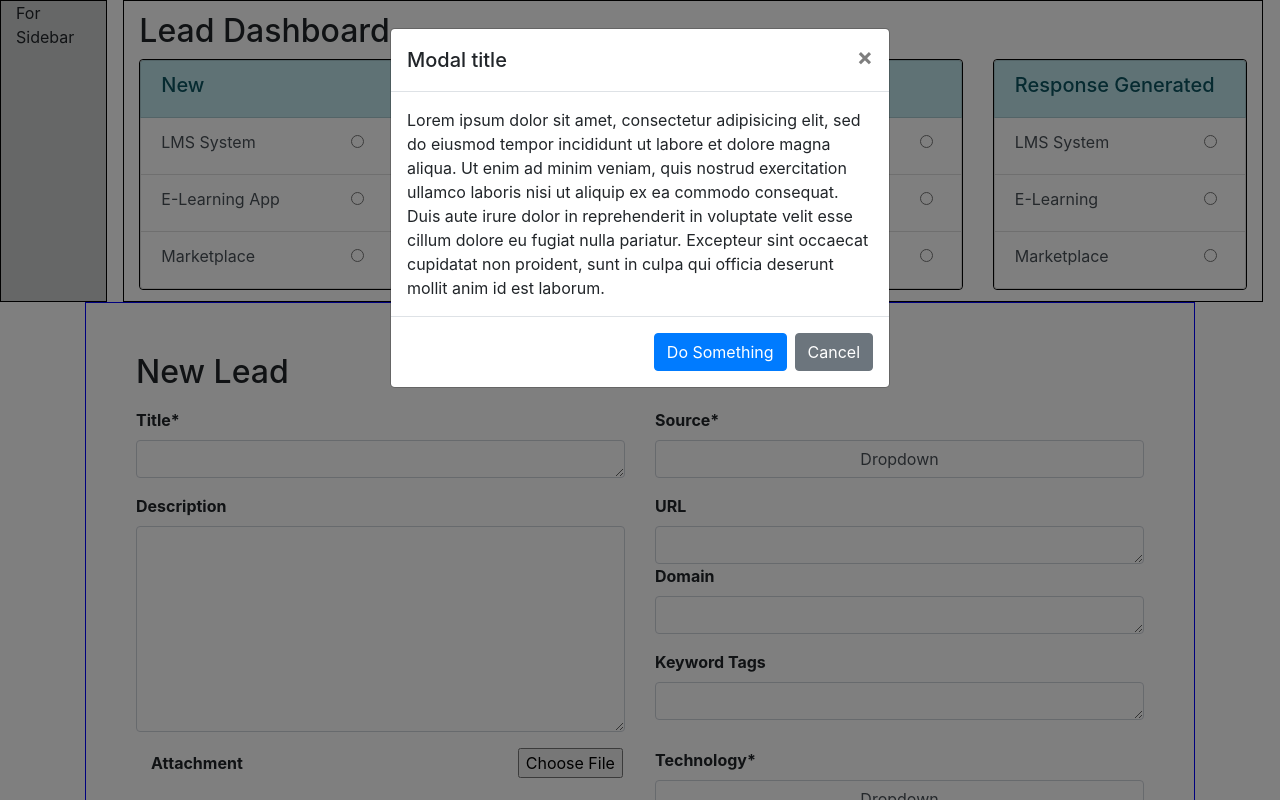
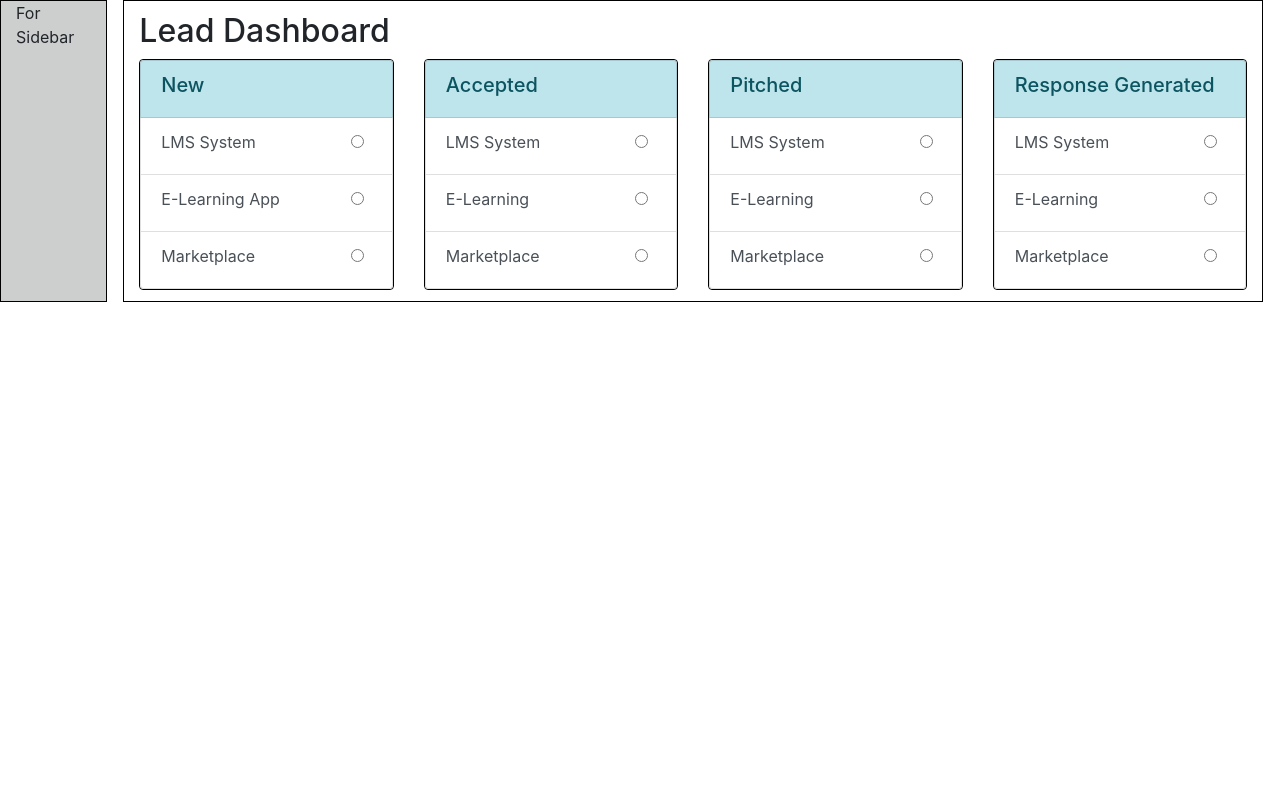
Before and after one commit to sagarutlas-zapbuild/project1, a React (Create React App) app in the folder frontend/: page / in a window 1280 px wide. Shown: the top 800 px of the page. Built offline with nearby package versions, Linux system fonts and the light colour scheme.

Commit message:
Modals Figured out

```diff
--- a/frontend/src/App.css
+++ b/frontend/src/App.css
@@ -45,6 +45,7 @@
 }
 .Radio-label{
   width: 90%;
+
 }
 
 .App-header {
--- a/frontend/src/App.js
+++ b/frontend/src/App.js
@@ -9,7 +9,7 @@ import Dashboard from './Components/LeadDashboard'
 function App() {
   return (<>
     <Dashboard/>
-    <Leadform/>
+
    </>
 
      );
--- a/frontend/src/Components/LeadDashboard.js
+++ b/frontend/src/Components/LeadDashboard.js
@@ -2,26 +2,25 @@ import React from 'react';
 import { Container, Label, ListGroup, ListGroupItem, ListGroupItemHeading, Col, Row } from 'reactstrap'
 import ModalExample from './Modals/ModalExample';
 
-/* let props = []
-const handlechange = (props) => {
 
-        return
-} */
+
 class Dashboard extends React.Component {
 
-    constructor(props){
+    constructor(props) {
         super(props);
-        this.showModal =  this.showModal.bind(this);
+        this.showModal = this.showModal.bind(this);
     }
 
     state = {
         showModal: false
     }
 
-    showModal(){
+    showModal() {
+        console.log("showModal Called");
         this.setState({
             showModal: true,
-        })
+        });
+
     }
 
     render() {
@@ -45,21 +44,21 @@ class Dashboard extends React.Component {
                                             </ListGroupItemHeading>
                                         </ListGroupItem>
                                         <ListGroupItem action>
+                                        <ModalExample showModal={this.state.showModal} />
 
-                                            <Label className="Radio-label">LMS System</Label>
-                                            <input type="radio" name="new" id="lms_system_new" onClick={this.showModal}></input>
+
 
                                         </ListGroupItem>
                                         <ListGroupItem action>
 
                                             <Label className="Radio-label">E-Learning App</Label>
-                                            <input type="radio" name="new" id ="e-learning_app_new"></input>
+                                            <input type="radio" name="new" id="e-learning_app_new"></input>
 
                                         </ListGroupItem>
                                         <ListGroupItem action>
 
                                             <Label className="Radio-label">Marketplace</Label>
-                                            <input type="radio" name="new" id ="marketplace_new"></input>
+                                            <input type="radio" name="new" id="marketplace_new"></input>
 
                                         </ListGroupItem>
                                     </ListGroup>
@@ -153,7 +152,8 @@ class Dashboard extends React.Component {
                         </Container>
                     </Col>
                 </Row>
-                <ModalExample showModal={this.state.showModal} />
+
+
             </Container>
         )
     }
--- a/frontend/src/Components/Modals/ModalExample.js
+++ b/frontend/src/Components/Modals/ModalExample.js
@@ -1,24 +1,26 @@
 import React, { useState } from 'react';
-import { Button, Modal, ModalHeader, ModalBody, ModalFooter } from 'reactstrap';
+import { Button, Modal, ModalHeader, ModalBody, ModalFooter, Label } from 'reactstrap';
 
 const ModalExample = (props) => {
   const {
-    buttonLabel,
-    className,
     showModal
   } = props;
 
-  console.log(showModal);
-  const [modal, setModal] = useState(showModal);
+  console.log("showmodal:",showModal);
+  const [modal, setModal] = useState(props.showModal);
 
-  console.log(modal);
+  console.log("modal: ",modal);
 
-  const toggle = () => setModal(!modal);
+  const toggle = () => {setModal(!modal);
+  console.log(modal)}
 
   return (
     <div>
-      {/* <Button color="danger" onClick={toggle}>{buttonLabel}</Button> */}
-      <Modal isOpen={setModal} toggle={toggle} className={className}>
+
+      <Label className="Radio-label">LMS System</Label>
+      <input type="radio" name="new" id="lms_system_new" onClick={toggle}></input>
+
+      <Modal isOpen={modal} toggle={toggle}>
         <ModalHeader toggle={toggle}>Modal title</ModalHeader>
         <ModalBody>
           Lorem ipsum dolor sit amet, consectetur adipisicing elit, sed do eiusmod tempor incididunt ut labore et dolore magna aliqua. Ut enim ad minim veniam, quis nostrud exercitation ullamco laboris nisi ut aliquip ex ea commodo consequat. Duis aute irure dolor in reprehenderit in voluptate velit esse cillum dolore eu fugiat nulla pariatur. Excepteur sint occaecat cupidatat non proident, sunt in culpa qui officia deserunt mollit anim id est laborum.
```
